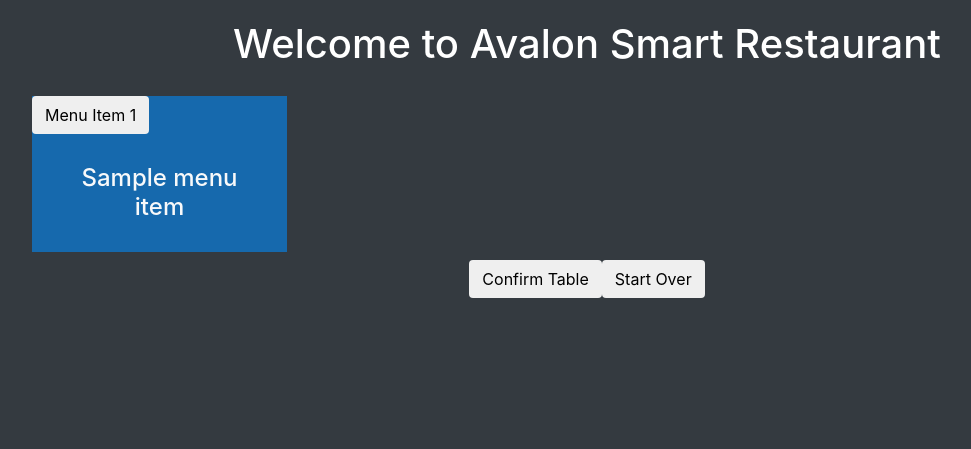
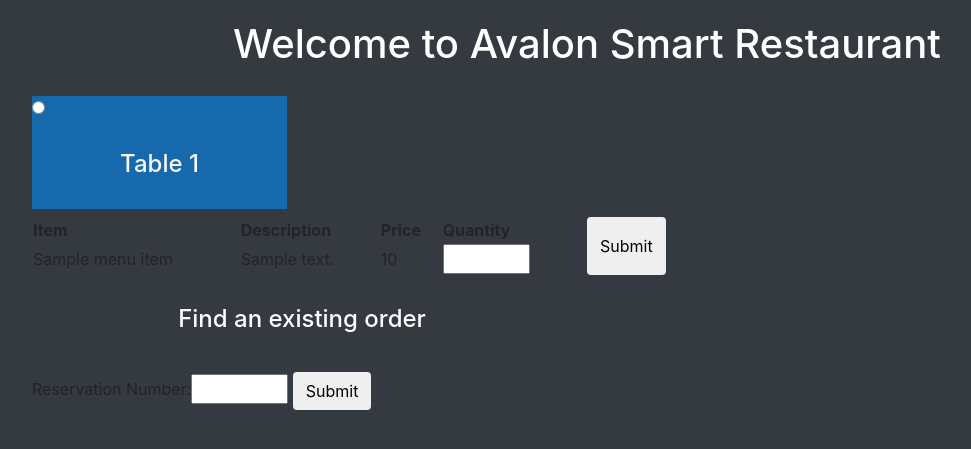
Before and after one commit to flamily/irs, a Flask app: template web/templates/order-new.html in a window 1280 px wide. Shown: the top 449 px of the page, without its empty margins (53-1024 px from the left). Run offline with Flask 2, Linux system fonts and the light colour scheme; the template is opened without the code that fills it: most values are stand-ins (such as "Sample title", 1, 10 or a date in 2020); some libraries are stand-ins or nearby versions.

Commit message:
#114 added order creation and retrieval

```diff
--- a/web/templates/order-new.html
+++ b/web/templates/order-new.html
@@ -10,38 +10,46 @@
     <div class="container">
       <div class="row">
         <div class="col-sm-12">
+          <form action="/order/new" method="post">
             <div class="row">
-            {% for menu_item in menu_items %}
+              {% for table in tables %}
               <div class="col-md-3">
                   <div class="well">
-                <form action="/order/new" method="post">
-                  <input type=submit
-                  value="Menu Item {{ menu_item.mi_id }}"
-                  class="btn btn-default">
-                  <input type=hidden value="{{ menu_item.name }}" name=table_id>
-                </form>
-                <h4 class="text-light">{{ menu_item.name }}</h4>
+                    <input type=radio value="{{ table.rt_id }}" name=table_id required>
+                    <h4 class="text-light">Table {{ table.rt_id }}</h4>
                 </div>
               </div>
-            <!-- <tr>
-              <td>{{ table.rt_id }}</td>
-              <td>{{ table.state }}</td>
-              <td>{{ table.capacity }}</td>
-            </tr> -->
               {% endfor %}
             </div>
+            <div class="row">
+              <div class="col-md-6">
+                <table style="width:100%">
+                    <tr>
+                      <th>Item</th>
+                      <th>Description</th>
+                      <th>Price</th>
+                      <th>Quantity</th>
+                    </tr>
+                    {% for menu_item in menu_items %}
+                    <tr>
+                      <td>{{ menu_item.name }}</td>
+                      <td>{{ menu_item.description }}</td>
+                      <td>{{ menu_item.price }}</td>
+                      <td><input type="number" name="{{ menu_item.mi_id }}" min="1" max="99"></td>
+                    </tr>
+                    {% endfor %}
+                  </table>
+              </div>
+              <input type=submit class="btn btn-default">
+            </form>
+            <div class="col-md-6">
+              <form action="/order/get" method="post">
+                <h4>Find an existing order</h4>
+                Reservation Number:<input type="number" name="rid" min="1" max="999">
+                <input type=submit class="btn btn-default">
+              </form>
             </div>
           </div>
-    </div>
-    <div class="container">
-      <div class="row justify-content-center">
-        <div class="btn-toolbar">
-          <form action="/robot/proceed" method="get">
-            <input type=submit value="Confirm Table" class="btn btn-default">
-          </form>
-          <form action="/robot" method="get">
-            <input type=submit value="Start Over" class="btn btn-default">
-          </form>
         </div>
       </div>
     </div>
```
Also changed, not shown: web/orders.py (+22 -15 lines). Lines whose indentation alone changed are shown as unchanged.
